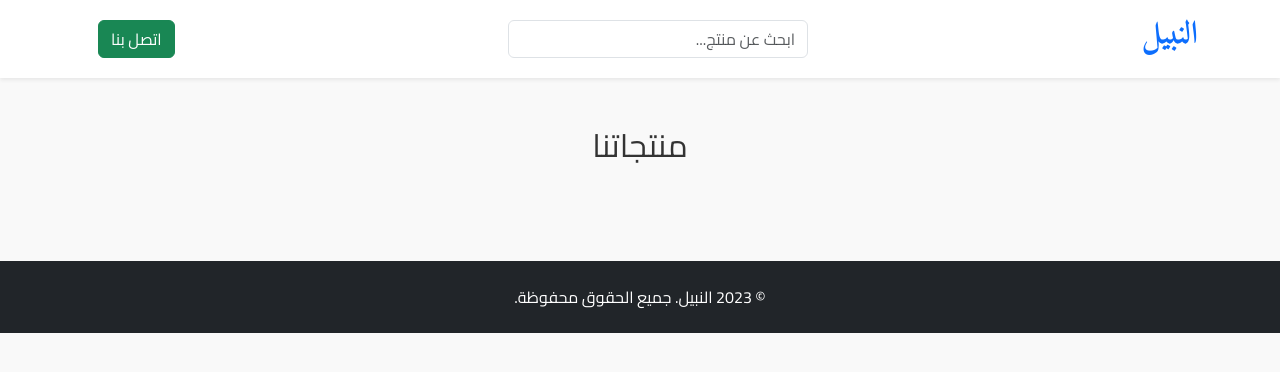
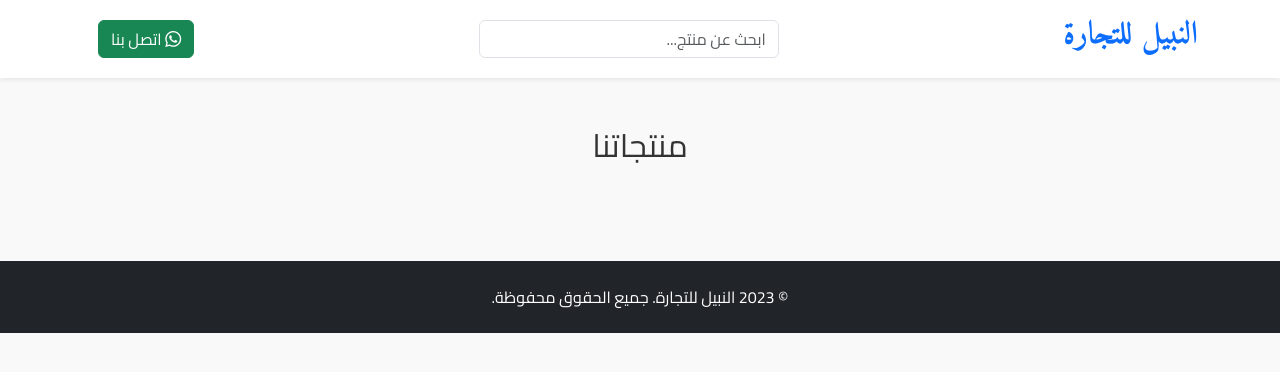
Before and after one commit to white48/white-, a plain HTML site: page index.html in a window 1280 px wide. Drawn offline with nearby package versions, Linux system fonts and the light colour scheme; files that its build step writes are made by us from their sources.

Commit message:
index.html

```diff
--- a/index.html
+++ b/index.html
@@ -3,7 +3,7 @@
 <head>
     <meta charset="UTF-8">
     <meta name="viewport" content="width=device-width, initial-scale=1.0">
-    <title>النبيل - متجر إلكتروني احترافي</title>
+    <title>النبيل للتجارة - متجر إلكتروني احترافي</title>
     <link rel="stylesheet" href="https://cdn.jsdelivr.net/npm/bootstrap@5.3.0/dist/css/bootstrap.min.css">
     <link rel="stylesheet" href="https://cdn.jsdelivr.net/npm/bootstrap-icons@1.10.0/font/bootstrap-icons.css">
     <link rel="stylesheet" href="css/style.css">
@@ -15,13 +15,13 @@
     <header class="bg-white shadow-sm sticky-top">
         <nav class="container py-3">
             <div class="d-flex justify-content-between align-items-center">
-                <h1 class="logo text-primary fw-bold" id="adminAccess">النبيل</h1>
+                <h1 class="logo text-primary fw-bold" id="adminAccess">النبيل للتجارة</h1>
                 <div class="search-bar">
                     <input type="text" class="form-control" placeholder="ابحث عن منتج...">
                 </div>
                 <div class="contact-btn ms-3">
                     <a href="https://wa.me/your_number" class="btn btn-success">
-                        <i class=" bibi-whatsapp"></i> اتصل بنا
+                        <i class="bi bi-whatsapp"></i> اتصل بنا
                     </a>
                 </div>
             </div>
@@ -39,7 +39,7 @@
 
     <footer class="bg-dark text-white py-4">
         <div class="container text-center">
-            <p class="mb-0">© 2023 النبيل. جميع الحقوق محفوظة.</p>
+            <p class="mb-0">© 2023 النبيل للتجارة. جميع الحقوق محفوظة.</p>
         </div>
     </footer>
 
@@ -51,7 +51,7 @@
 
         adminAccess.addEventListener('mousedown', function() {
             pressTimer = window.setTimeout(function() {
-                window.location.href = 'admin/login.html';
+                window.location.href = '/admin/login.html'; // Full path to login.html
             }, 1500); // 1.5 seconds press
         });
 
@@ -62,7 +62,7 @@
         // For mobile devices
         adminAccess.addEventListener('touchstart', function(e) {
             pressTimer = window.setTimeout(function() {
-                window.location.href = 'admin/login.html';
+                window.location.href = '/admin/login.html'; // Full path to login.html
             }, 1500); // 1.5 seconds press
             e.preventDefault();
         });
```
